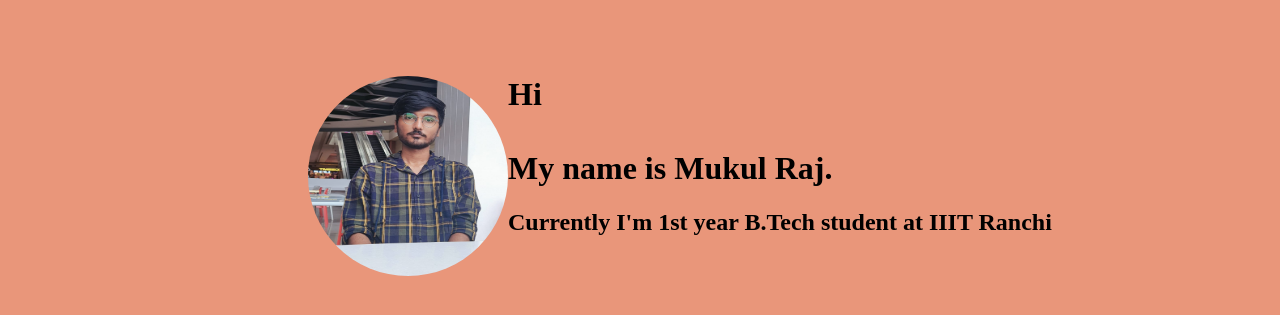
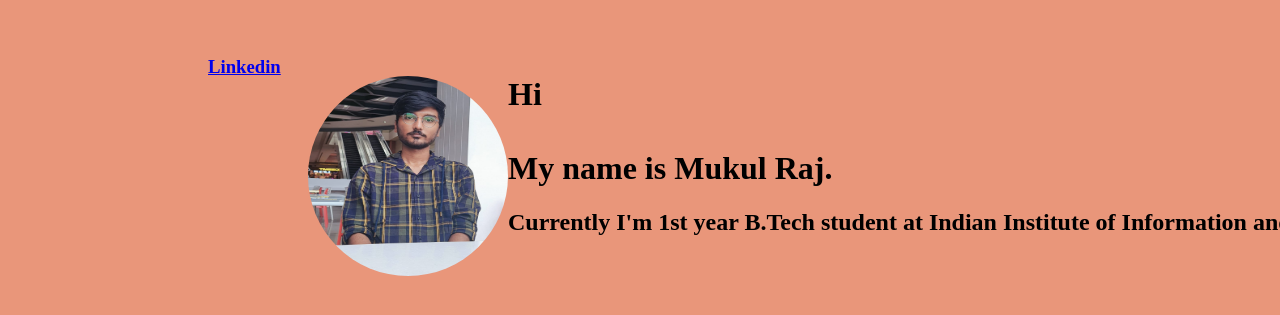
Before and after one commit to Mukulraj109/intro-project, a plain HTML site: page index.html in a window 1280 px wide. Shown: the part 145-460 px from the top of the page. Drawn offline with Linux system fonts and the light colour scheme.

Commit message:
Update index.html
added linkedin profile

```diff
--- a/index.html
+++ b/index.html
@@ -15,6 +15,7 @@
       Hi<br /><br />
       My name is Mukul Raj.
     </h1>
-    <h2>Currently I'm 1st year B.Tech student at IIIT Ranchi</h2>
+    <h2>Currently I'm 1st year B.Tech student at Indian Institute of Information and Technology, Ranchi</h2>
+    <h3><a href="https://www.linkedin.com/in/mukul-raj-58968b239">Linkedin</a>
   </body>
 </html>
```
